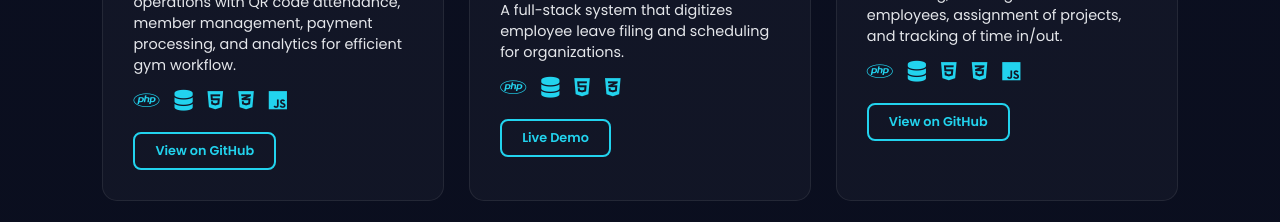
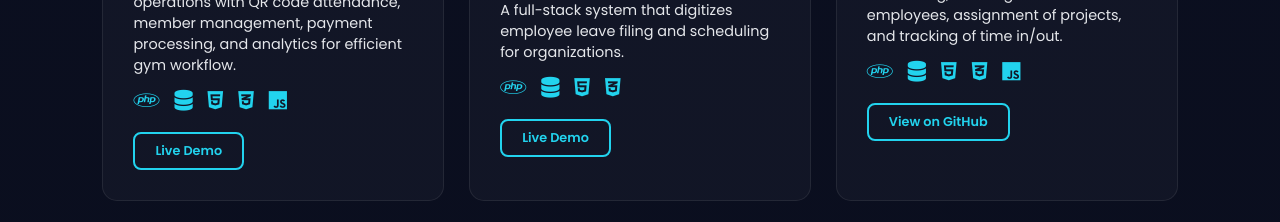
Before and after one commit to tyron30/My-Portfolio, a plain HTML site: page index.html in a window 1280 px wide. Shown: the part 2800-3022 px from the top of the page. Drawn offline with Linux system fonts and the light colour scheme.

Commit message:
Update index.html

```diff
--- a/index.html
+++ b/index.html
@@ -249,7 +249,7 @@
           <i class="fab fa-css3-alt"></i>
           <i class="fab fa-js"></i>
         </div>
-        <a href="https://qrgymmanagementsystem.infinityfreeapp.com/" target="_blank" class="btn btn-outline" style="padding: 8px 20px; font-size: 0.8rem;">View on GitHub</a>
+        <a href="https://qrgymmanagementsystem.infinityfreeapp.com/" target="_blank" class="btn btn-outline" style="padding: 8px 20px; font-size: 0.8rem;">Live Demo</a>
       </div>
 
 
```
